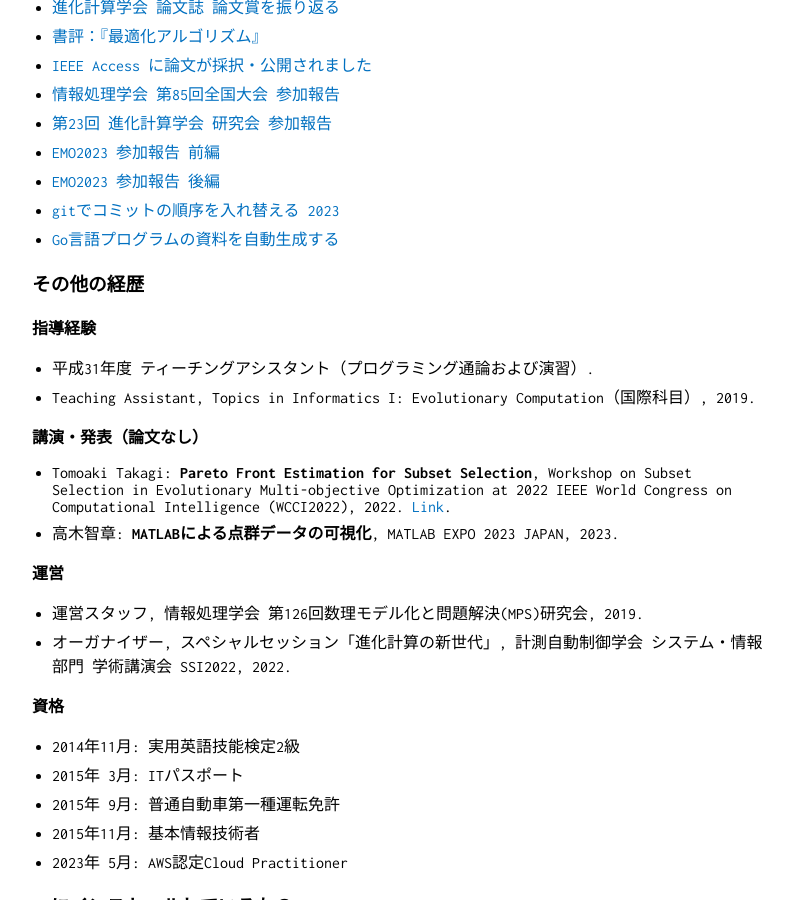
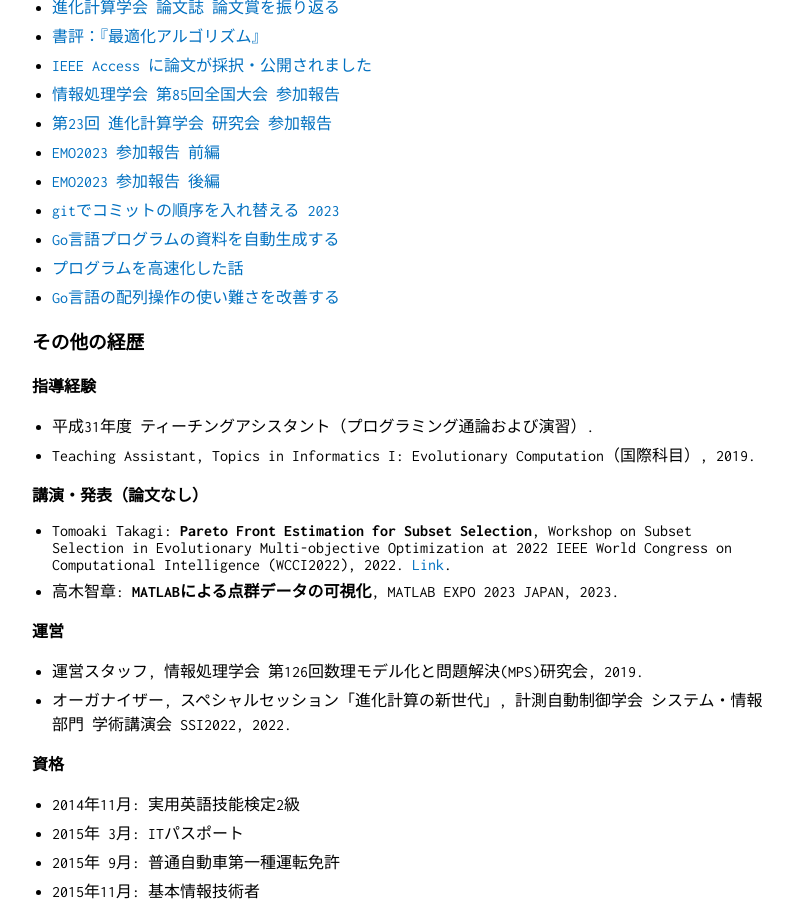
Before and after one commit to tomtkg/tomtkg.github.io, a Jekyll site: the page built from memo.md, in a window 1280 px wide and 900 px high, scrolled down 1684 px. Shown: the whole window, without its empty margins (228-1021 px from the left). Built offline with Jekyll 4.4.1, drawn with Linux system fonts in a browser that asks for light colours.

Commit message:
Update memo.md

```diff
--- a/memo.md
+++ b/memo.md
@@ -101,6 +101,8 @@ Tomoaki Takagi received the B.E., M.E., and Ph.D. degrees from The University of
 - [EMO2023 参加報告 後編](https://www.timedia.co.jp/tech/20230518-tech)
 - [gitでコミットの順序を入れ替える 2023](https://www.timedia.co.jp/tech/20230530-tech)
 - [Go言語プログラムの資料を自動生成する](https://www.timedia.co.jp/tech/20230606-tech)
+- [プログラムを高速化した話](https://www.timedia.co.jp/tech/20230613-tech)
+- [Go言語の配列操作の使い難さを改善する](https://www.timedia.co.jp/tech/20230615-tech)
 
 ### その他の経歴
 **指導経験**
```
